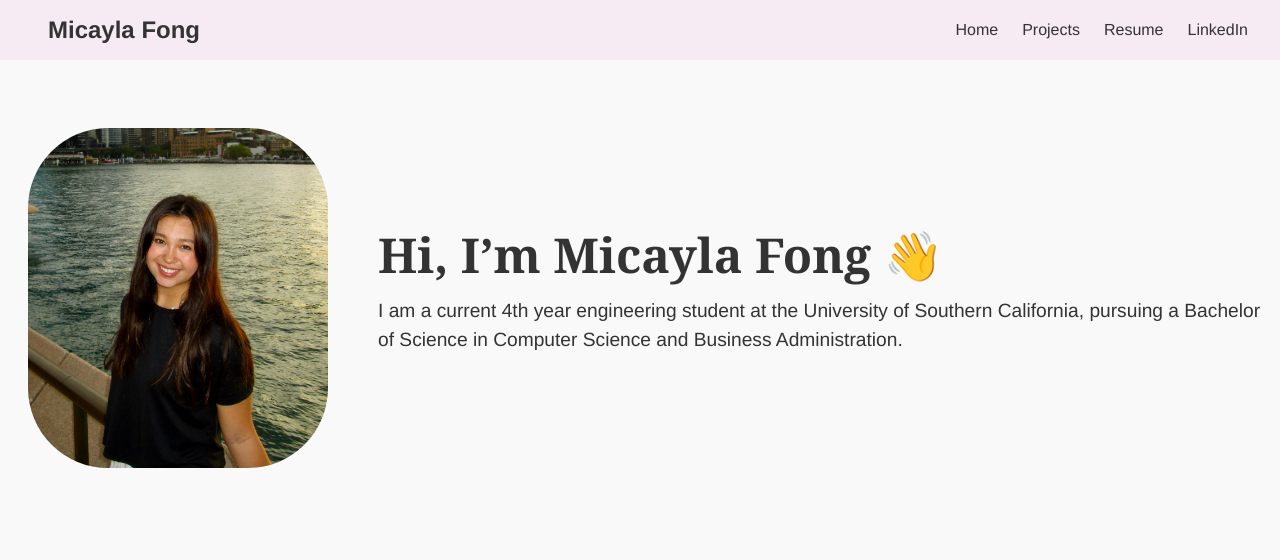
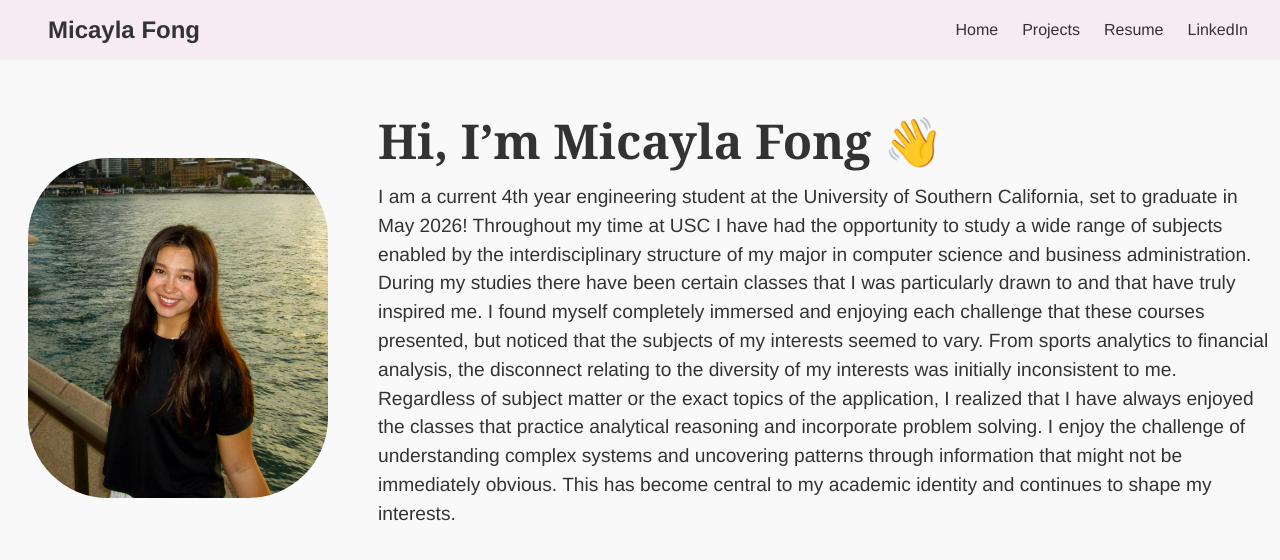
Before and after one commit to mdfong35/mdfong35.github.io, a Jekyll site: the page built from index.md, in a window 1280 px wide. Shown: the top 560 px of the page. Built offline with Jekyll 4.4.1, drawn with Linux system fonts in a browser that asks for light colours.

Commit message:
Update index.md

```diff
--- a/index.md
+++ b/index.md
@@ -13,8 +13,8 @@ permalink: /
   <div class="intro-text">
     <h1>Hi, I’m Micayla Fong 👋</h1>
     <p>
-      I am a current 4th year engineering student at the University of Southern California,
-      pursuing a Bachelor of Science in Computer Science and Business Administration.
+      I am a current 4th year engineering student at the University of Southern California, set to graduate in May 2026!
+      Throughout my time at USC I have had the opportunity to study a wide range of subjects enabled by the interdisciplinary structure of my major in computer science and business administration. During my studies there have been certain classes that I was particularly drawn to and that have truly inspired me. I found myself completely immersed and enjoying each challenge that these courses presented, but noticed that the subjects of my interests seemed to vary. From sports analytics to financial analysis, the disconnect relating to the diversity of my interests was initially inconsistent to me. Regardless of subject matter or the exact topics of the application, I realized that I have always enjoyed the classes that practice analytical reasoning and incorporate problem solving. I enjoy the challenge of understanding complex systems and uncovering patterns through information that might not be immediately obvious. This has become central to my academic identity and continues to shape my interests.
     </p>
   </div>
 </div>
```
